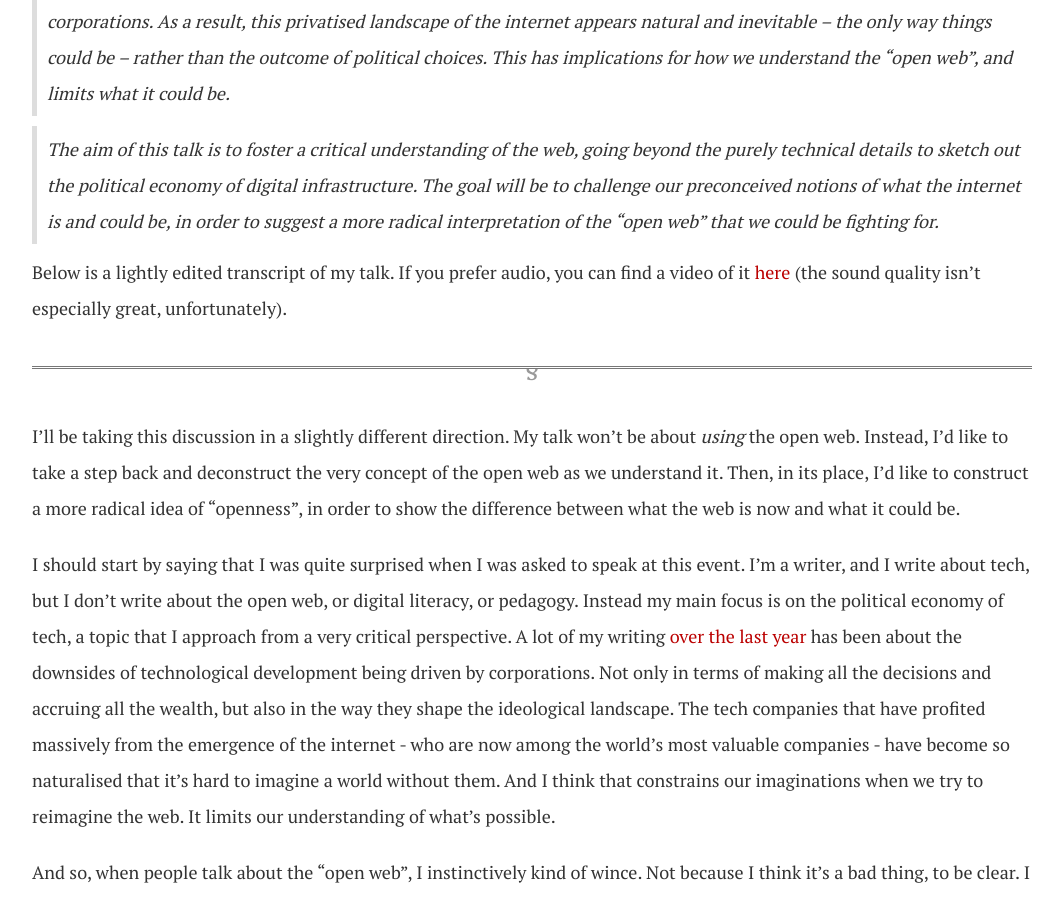
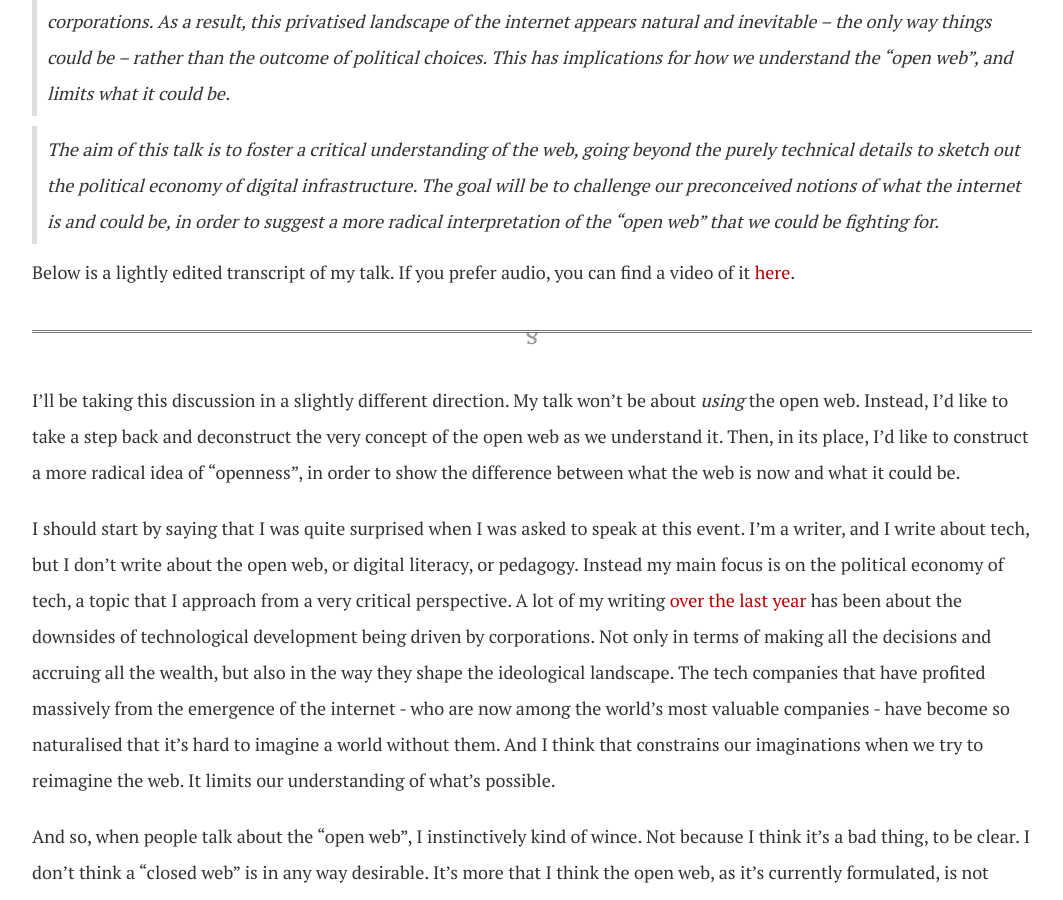
Before and after one commit to dellsystem/dellsystem.github.io, a Jekyll site: the page built from speaking/critical-web-literacies.md, in a window 1280 px wide and 900 px high, scrolled down 728 px. Shown: the whole window, without its empty margins (108-1171 px from the left). Built offline with Jekyll 4.4.1, drawn with Linux system fonts in a browser that asks for light colours; comment, search, counter and statistics services are not loaded.

Commit message:
Update link to video for Open Web talk

```diff
--- a/speaking/critical-web-literacies.md
+++ b/speaking/critical-web-literacies.md
@@ -11,7 +11,7 @@ On October 25, 2018, I gave a talk at [Learning On/With The Open Web](https://ww
 
 > The aim of this talk is to foster a critical understanding of the web, going beyond the purely technical details to sketch out the political economy of digital infrastructure. The goal will be to challenge our preconceived notions of what the internet is and could be, in order to suggest a more radical interpretation of the “open web” that we could be fighting for.
 
-Below is a lightly edited transcript of my talk. If you prefer audio, you can find a video of it [here](https://twitter.com/ammienoot/status/1056706720939102208) (the sound quality isn't especially great, unfortunately).
+Below is a lightly edited transcript of my talk. If you prefer audio, you can find a video of it [here](https://www.youtube.com/watch?v=0sGKa2bVeKk).
 
 ***
 
```
